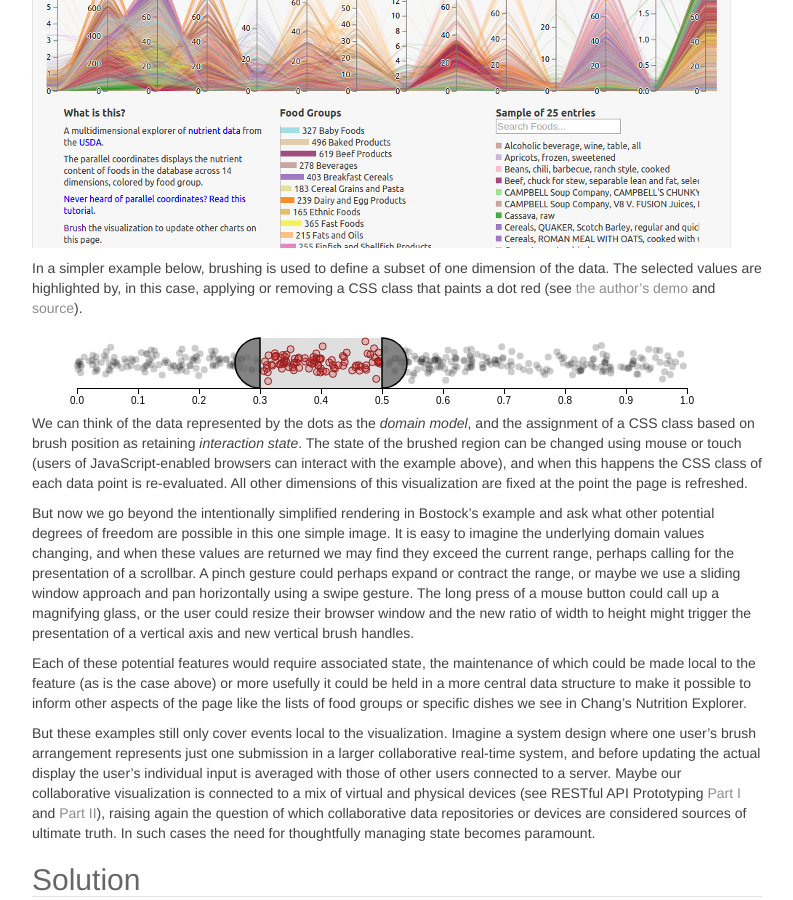
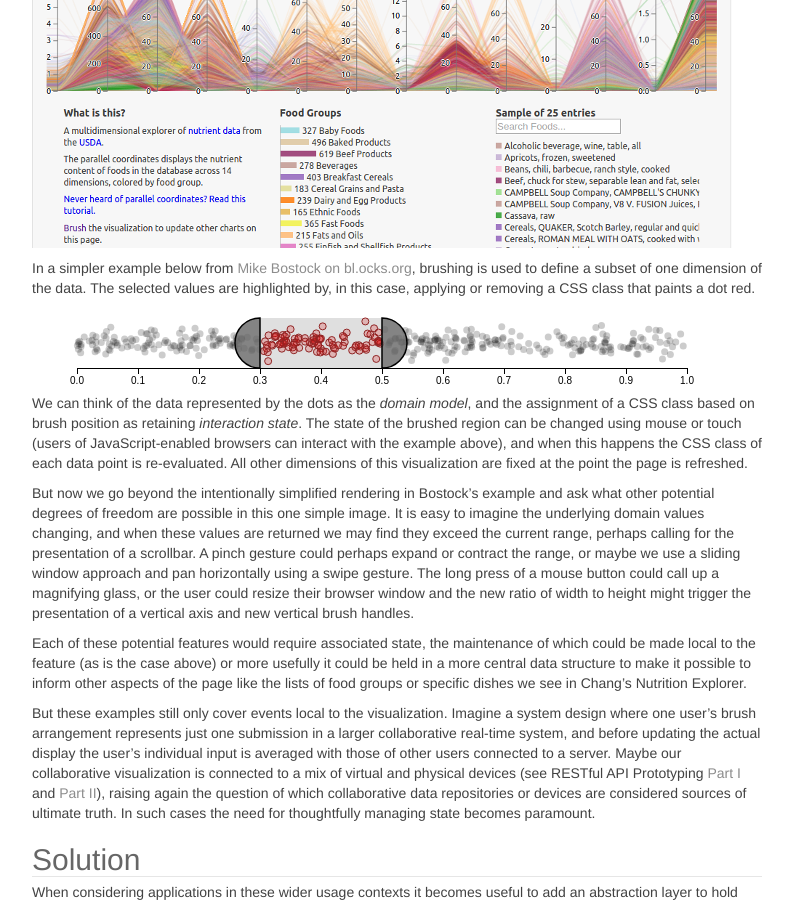
Before and after one commit to rjpw/rjpw.github.io, a Jekyll site: the page built from _posts/2015-3-2-managing-visualization-state.md, in a window 1280 px wide and 900 px high, scrolled down 704 px. Shown: the whole window, without its empty margins (338-1131 px from the left). Built offline with Jekyll 4.4.1, drawn with Linux system fonts in a browser that asks for light colours; nearby versions of some CDN libraries.

Commit message:
Clarified attribution

```diff
--- a/_posts/2015-3-2-managing-visualization-state.md
+++ b/_posts/2015-3-2-managing-visualization-state.md
@@ -23,7 +23,7 @@ To illustrate the notion of interaction state we borrow an example from the site
 
 ![Nutrient Explorer]({{site.url}}/img/nutrient_explorer.png)
 
-In a simpler example below, brushing is used to define a subset of one dimension of the data. The selected values are highlighted by, in this case, applying or removing a CSS class that paints a dot red (see <a href="http://bl.ocks.org/mbostock/6498000" target="_">the author's demo</a> and <a href="https://gist.github.com/mbostock/6498000" target="_">source</a>).
+In a simpler example below from <a href="http://bl.ocks.org/mbostock/6498000" target="_">Mike Bostock on bl.ocks.org</a>, brushing is used to define a subset of one dimension of the data. The selected values are highlighted by, in this case, applying or removing a CSS class that paints a dot red.
 
 <div id="vis1">
   <noscript>
```
